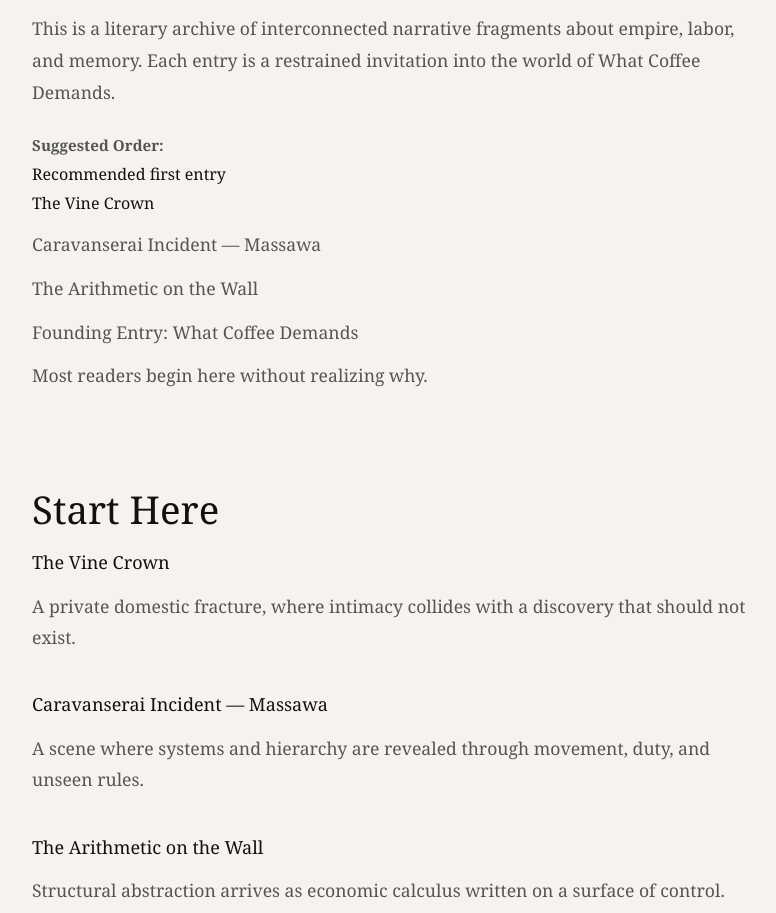
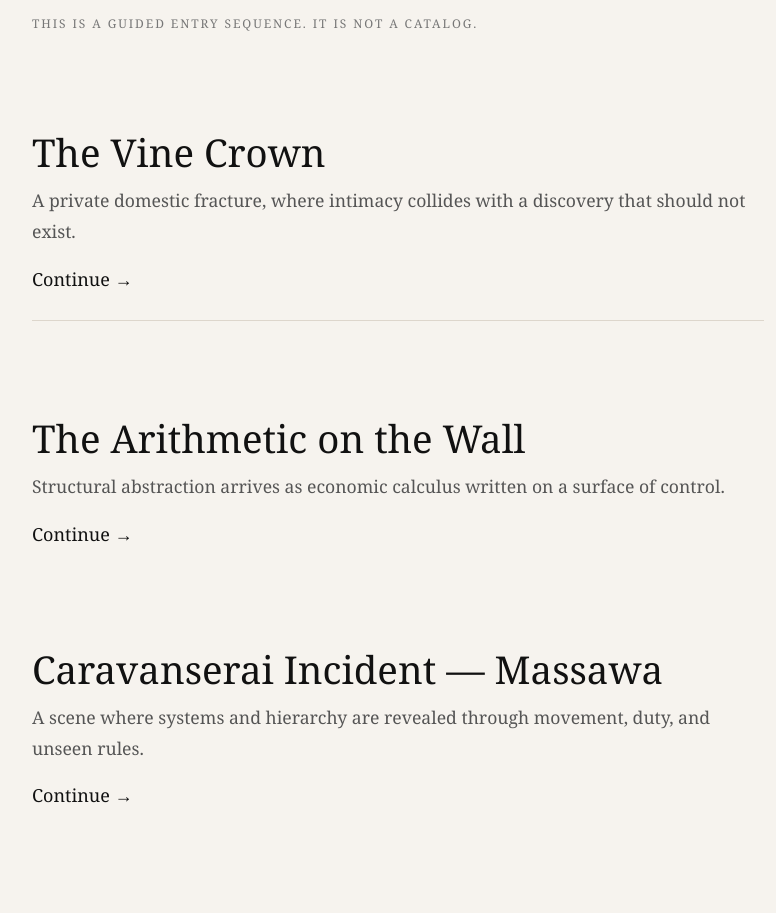
Before and after one commit to dwoods360-cyber/wdblackwoods-site, a Next.js app: page /begin in a window 1280 px wide. Shown: the part 320-1233 px from the top of the page, without its empty margins (242-1018 px from the left). Built offline with nearby package versions, Linux system fonts and the light colour scheme.

Commit message:
Refactor begin page into sequential reading flow

```diff
--- a/app/begin/page.tsx
+++ b/app/begin/page.tsx
@@ -12,71 +12,49 @@ export default function BeginPage() {
 
       <section>
         <h1>Begin Here — The Archive of What Coffee Demands</h1>
-
-        <p>
-          This is a literary archive of interconnected narrative fragments about empire,
-          labor, and memory. Each entry is a restrained invitation into the world of
-          What Coffee Demands.
-        </p>
-
-        <div className="suggested-order">
-          <strong>Suggested Order:</strong>
-          <ol>
-            <li className="primary">
-              <div>Recommended first entry</div>
-              The Vine Crown
-            </li>
-            <li>Caravanserai Incident — Massawa</li>
-            <li>The Arithmetic on the Wall</li>
-            <li>Founding Entry: What Coffee Demands</li>
-          </ol>
-        </div>
-
-        <p>
-          Most readers begin here without realizing why.
+        <p className="meta">
+          This is a guided entry sequence. It is not a catalog.
         </p>
       </section>
 
-      <section>
-        <h2>Start Here</h2>
-
-        <ul className="story-list">
-          <li>
-            <Link href="/archive/vine-crown" className="story-link">
-              The Vine Crown
-            </Link>
+      <section className="entry-block primary-entry">
+        <h2>The Vine Crown</h2>
         <p className="story-description">
           A private domestic fracture, where intimacy collides with a discovery that should not exist.
         </p>
-          </li>
+        <Link href="/archive/the-arithmetic-on-the-wall" className="story-link">
+          Continue →
+        </Link>
+      </section>
 
-          <li>
+      <section className="entry-block">
+        <h2>The Arithmetic on the Wall</h2>
+        <p className="story-description">
+          Structural abstraction arrives as economic calculus written on a surface of control.
+        </p>
         <Link href="/archive/caravanserai-incident-massawa" className="story-link">
-              Caravanserai Incident — Massawa
+          Continue →
         </Link>
+      </section>
+
+      <section className="entry-block">
+        <h2>Caravanserai Incident — Massawa</h2>
         <p className="story-description">
           A scene where systems and hierarchy are revealed through movement, duty, and unseen rules.
         </p>
-          </li>
+        <Link href="/archive/founding-entry-what-coffee-demands" className="story-link">
+          Continue →
+        </Link>
+      </section>
 
-          <li>
-            <Link href="/archive/the-arithmetic-on-the-wall" className="story-link">
-              The Arithmetic on the Wall
-            </Link>
-            <p className="story-description">
-              Structural abstraction arrives as economic calculus written on a surface of control.
-            </p>
-          </li>
-
-          <li>
-            <Link href="/archive/founding-entry-what-coffee-demands" className="story-link">
-              Founding Entry: What Coffee Demands
-            </Link>
+      <section className="entry-block">
+        <h2>Founding Entry: What Coffee Demands</h2>
         <p className="story-description">
           A meta framing of the archive, setting the worldview and the forces that shape it.
         </p>
-          </li>
-        </ul>
+        <Link href="/archive" className="story-link">
+          Continue →
+        </Link>
       </section>
 
       <section>
--- a/app/globals.css
+++ b/app/globals.css
@@ -189,6 +189,24 @@ ol {
   line-height: 1.75;
 }
 
+.entry-block {
+  margin-top: var(--space-xxl);
+}
+
+.entry-block h2 {
+  margin-bottom: var(--space-xs);
+}
+
+.entry-block.primary-entry {
+  padding-bottom: var(--space-lg);
+  border-bottom: 1px solid var(--border-muted);
+}
+
+.entry-block .story-link {
+  display: inline-block;
+  margin-top: var(--space-sm);
+}
+
 .suggested-order {
   margin-top: var(--space-lg);
   color: var(--text-secondary);
```
Lines whose indentation alone changed are shown as unchanged.
